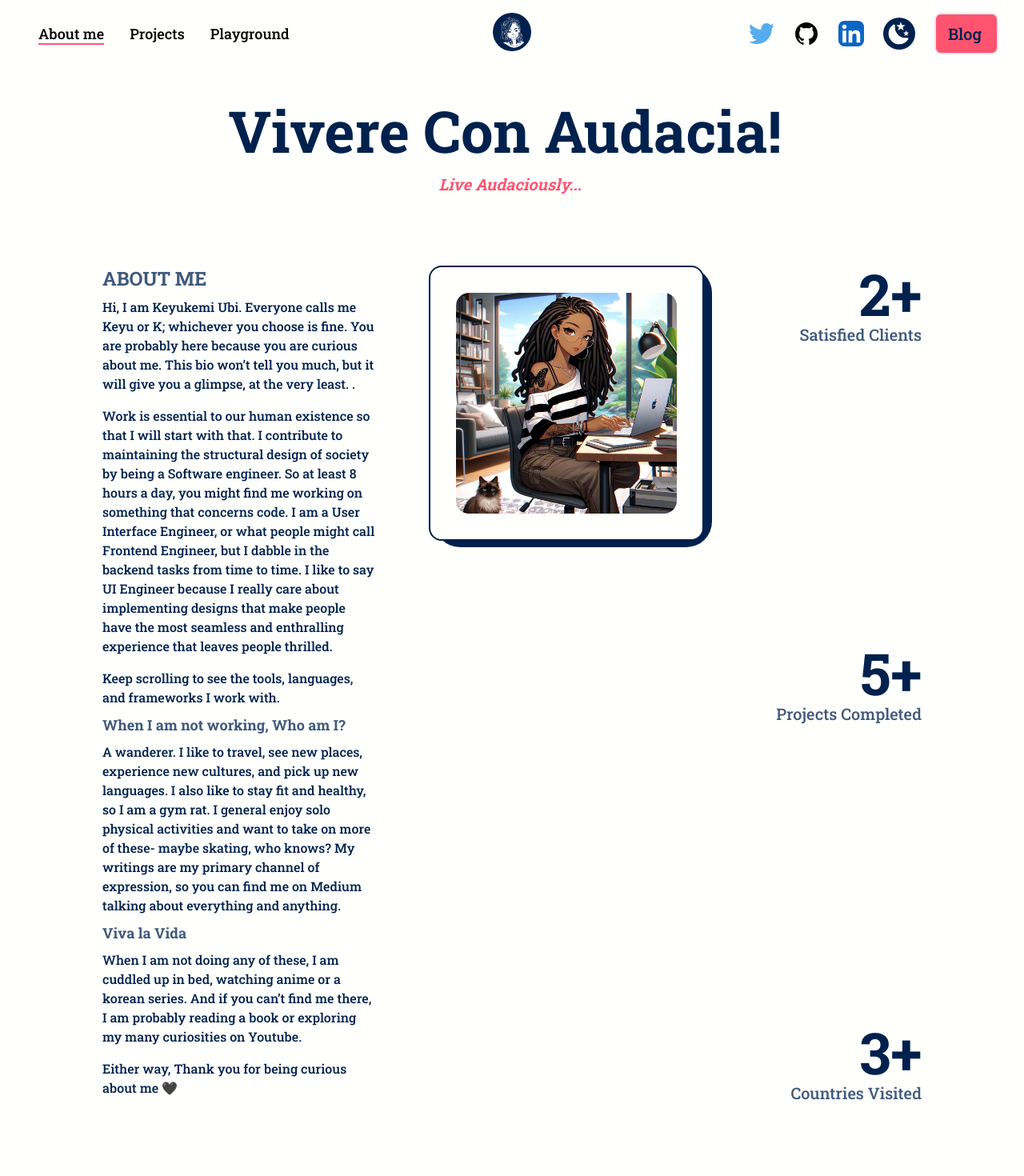
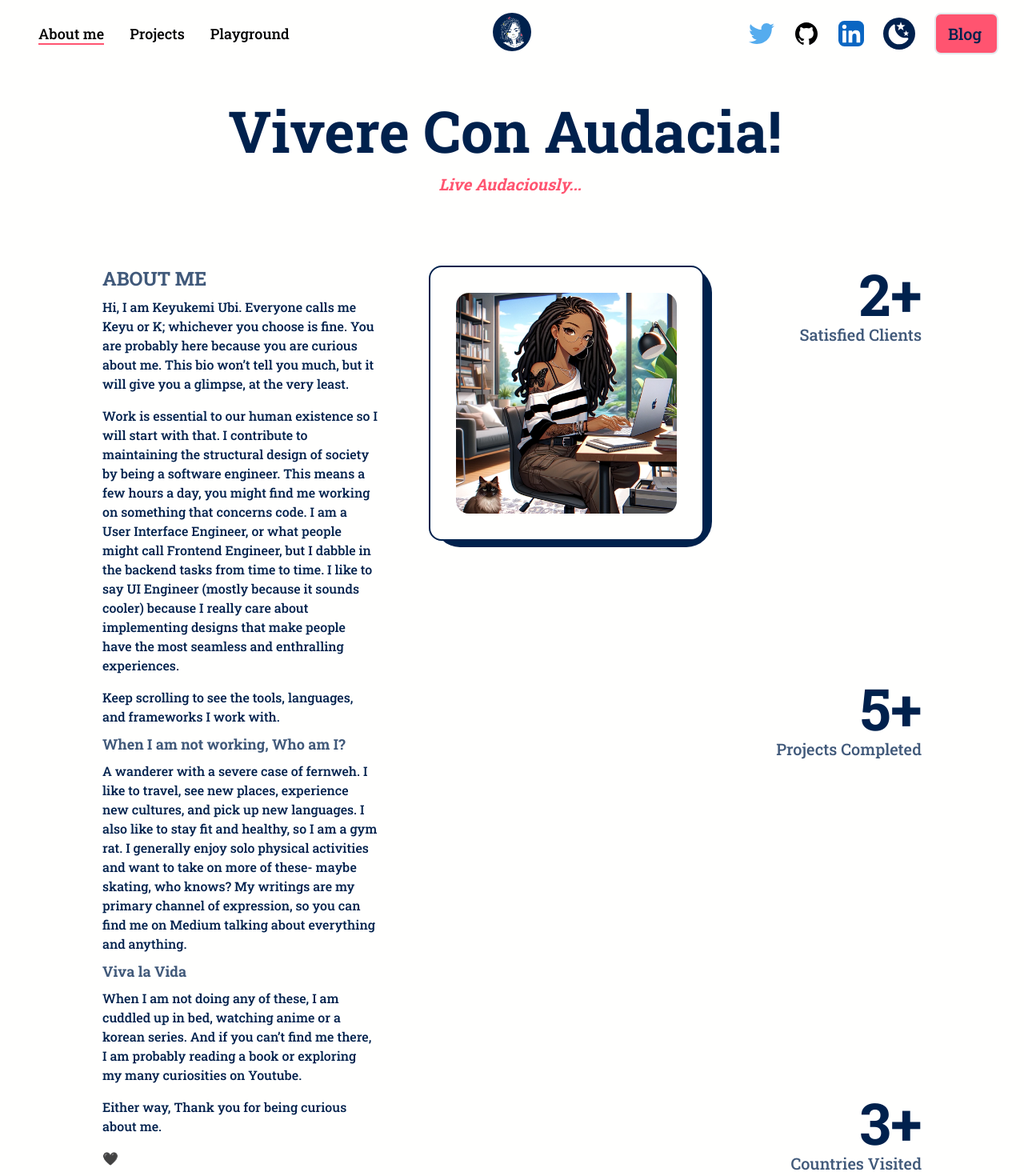
Before and after one commit to Keyukemi/halle-grapevine, a Next.js app: page /about in a window 1280 px wide. Shown: the top 1470 px of the page at 80% size. Built offline with nearby package versions, Linux system fonts and the light colour scheme.

Commit message:
fixed copy errors

```diff
--- a/src/pages/about.js
+++ b/src/pages/about.js
@@ -55,14 +55,15 @@ const about = () => {
                             <p className="font-medium my-2">
                             {`Hi, I am Keyukemi Ubi. Everyone calls me Keyu or K; whichever you choose is fine.
                             You are probably here because you are curious about me.
-                            This bio won’t tell you much, but it will give you a glimpse, at the very least. .`}
+                            This bio won’t tell you much, but it will give you a glimpse, at the very least.`}
                             </p>
                             <p className="font-medium my-2">
-                                {`Work is essential to our human existence so that I will start with that.
-                                I contribute to maintaining the structural design of society by being a Software engineer.
-                                So at least 8 hours a day, you might find me working on something that concerns code.
+                                {`Work is essential to our human existence so I will start with that.
+                                I contribute to maintaining the structural design of society by being a software engineer.
+                                This means a few hours a day, you might find me working on something that concerns code.
                                 I am a User Interface Engineer, or what people might call Frontend Engineer, but I dabble in the backend tasks from time to time.
-                                I like to say UI Engineer because I really care about implementing designs that make people have the most seamless and enthralling experience that leaves people thrilled.
+                                I like to say UI Engineer (mostly because it sounds cooler) because I really care about implementing designs
+                                that make people have the most seamless and enthralling experiences.
                                 `}
                             </p>
                             <p className="font-medium my-2">
@@ -73,9 +74,9 @@ const about = () => {
                             <motion.h3 className="text-lg font-bold text-headline/75 dark:text-primary"
                             whileHover ={{scale:1.2}}>When I am not working, Who am I?</motion.h3>
                             <p className="font-medium my-2">
-                                {`A wanderer. I like to travel, see new places, experience new cultures, and pick up new languages.
+                                {`A wanderer with a severe case of fernweh. I like to travel, see new places, experience new cultures, and pick up new languages.
                                     I also like to stay fit and healthy, so I am a gym rat.
-                                    I general enjoy solo physical activities and want to take on more of these- maybe skating, who knows?
+                                    I generally enjoy solo physical activities and want to take on more of these- maybe skating, who knows?
                                     My writings are my primary channel of expression, so you can find me on Medium talking about everything and anything.
                                 `}
                             </p>
@@ -90,7 +91,12 @@ const about = () => {
                             </p>
                             <p className="font-medium my-2">
                                 {`
-                                    Either way, Thank you for being curious about me 🖤
+                                    Either way, Thank you for being curious about me.
+                                `}
+                            </p>
+                            <p className="font-medium my-2">
+                                {`
+                                    🖤
                                 `}
                             </p>
                         </div>
```
Also changed, not shown: 1 other file (tests, documents, lock files or other folders).
